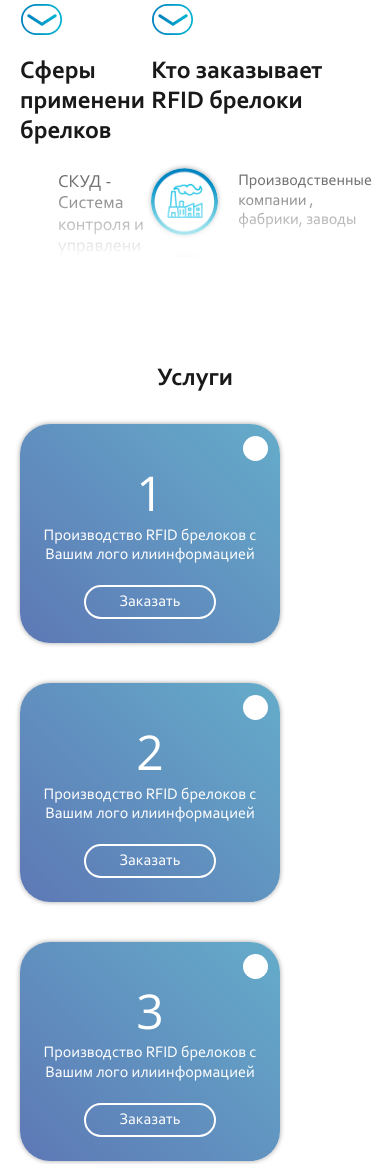
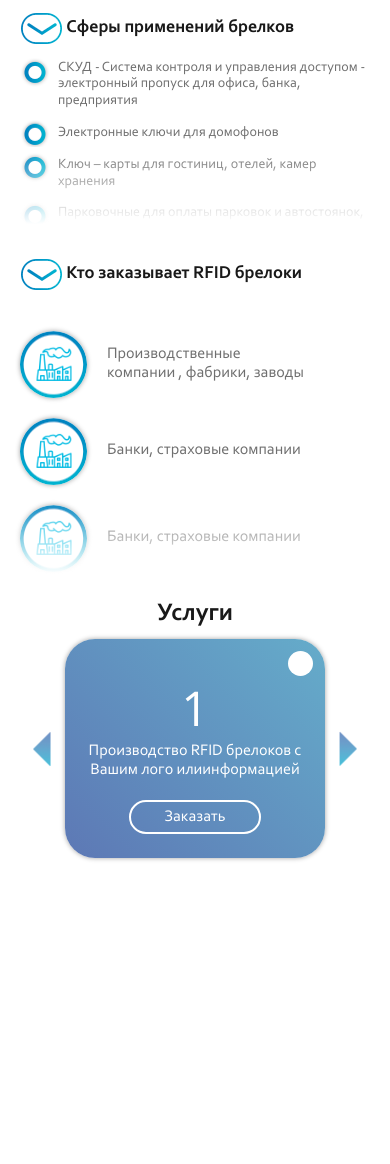
Before and after one commit to fregire/rfid.github.io, a website: page src/index.html in a window 390 px wide. Shown: the part 8959-10123 px from the top of the page. Drawn offline with Linux system fonts and the light colour scheme.

Commit message:
Адаптировал услуги под мобильные

```diff
--- a/src/index.html
+++ b/src/index.html
@@ -501,35 +501,40 @@
 		<section class="services">
 			<div class="services__inner">
 				<h2 class="headline services__headline">Услуги</h2>
-				<ul class="services__list">
-					<li class="services__item" data-screen="Экран - Услуги - Производство RFID брелоков с Вашим лого или информацией">
+				<div class="services__list">
+					<div class="services__item" data-screen="Экран - Услуги - Производство RFID брелоков с Вашим лого или информацией">
+						<div class="services__item-wrap">
 							<span class="services__num">1</span>
 							<p class="services__name">Производство RFID брелоков
 	 с Вашим лого илиинформацией</p>
 							<button class="btn btn--size-sm btn--view-pseudo js-open-popup">Заказать</button>
-					</li>
-					<li class="services__item" data-screen="Производство RFID брелоков
- с Вашим лого или информацией">
-						<span class="services__num">2</span>
+						</div>
+					</div>
+					<div class="services__item" data-screen="Экран - Услуги - Производство RFID брелоков с Вашим лого или информацией">
+						<div class="services__item-wrap">
+							<span class="services__num">1</span>
 							<p class="services__name">Производство RFID брелоков
 	 с Вашим лого илиинформацией</p>
 							<button class="btn btn--size-sm btn--view-pseudo js-open-popup">Заказать</button>
-					</li>
-					<li class="services__item" data-screen="Производство RFID брелоков
- с Вашим лого или информацией">
-						<span class="services__num">3</span>
+						</div>
+					</div>
+					<div class="services__item" data-screen="Экран - Услуги - Производство RFID брелоков с Вашим лого или информацией">
+						<div class="services__item-wrap">
+							<span class="services__num">1</span>
 							<p class="services__name">Производство RFID брелоков
 	 с Вашим лого илиинформацией</p>
 							<button class="btn btn--size-sm btn--view-pseudo js-open-popup">Заказать</button>
-					</li>
-					<li class="services__item" data-screen="Производство RFID брелоков
- с Вашим лого или информацией">
-						<span class="services__num">4</span>
+						</div>
+					</div>
+					<div class="services__item" data-screen="Экран - Услуги - Производство RFID брелоков с Вашим лого или информацией">
+						<div class="services__item-wrap">
+							<span class="services__num">1</span>
 							<p class="services__name">Производство RFID брелоков
 	 с Вашим лого илиинформацией</p>
 							<button class="btn btn--size-sm btn--view-pseudo js-open-popup">Заказать</button>
-					</li>
-				</ul>
+						</div>
+					</div>
+				</div>
 			</div>
 		</section>
 		<section class="sale" data-screen="Экран - Акция">
--- a/src/js/main.js
+++ b/src/js/main.js
@@ -237,4 +237,18 @@ $(document).ready(function(){
 	$(".production__text").click(function(){
 		$(this).toggleClass("production__text--hidden")
 	});
+
+	// Слайдер с услугами
+	$(".services__list").slick({
+		mobileFirst: true,
+		slidesToShow: 1,
+		prevArrow: "<button class='services__arrow slider-arrow slider-arrow--prev' title='Предыдущие услуги'></button>",
+		nextArrow: "<button class='services__arrow slider-arrow slider-arrow--next' title='Следующие услуги'></button>",
+		responsive: [
+			{
+				breakpoint: 425,
+				settings: "unslick"
+			}
+		]
+	})
 });
--- a/src/less/media.less
+++ b/src/less/media.less
@@ -15,6 +15,12 @@
 
 	.projects__list {
 		padding-left: 20px;
+	}
+
+	.applying__content:last-child,
+	.applying__content:first-child {
+		width: 50%;
+		max-width: 50%;
 	}
 
 }
@@ -90,6 +96,12 @@
 	/* Block - model */
 	.model__image {
 		width: 40%;
+	}
+	/* Block - applying */
+	.applying__content:last-child,
+	.applying__content:first-child {
+		width: 100%;
+		max-width: 80%;
 	}
 }
 
@@ -210,6 +222,11 @@
 		margin: 15px auto;
 		width: 400px;
 	}
+
+	/* Block - services */
+	.services__list {
+		justify-content: space-around;
+	}
 }
 
 @media screen and (max-width: 600px){
@@ -287,6 +304,34 @@
 		transform: none;
 
 		z-index: 10;
+	}
+
+	/* Block - applying */
+	.applying__headline {
+		font-size: 18px;
+	}
+
+	.applying__content--hidden:last-child {
+		max-height: 350px;
+	}
+
+	.applying__sphere-list li {
+		font-size: 14px;
+	}
+
+	.applying__content:last-child,
+	.applying__content:first-child {
+		max-width: 100%;
+	}
+
+	.applying__expand-btn {
+		margin: 0;
+	}
+
+	/* Block - list-item */
+	.list__item {
+		-ms-background-position-y: 10%;
+		background-position-y: 10%;
 	}
 }
 
@@ -593,6 +638,26 @@
 	.model-item__btn {
 		margin-left: -5px;
 	}
+
+	/* Block - services */
+	.services__inner {
+		padding: 0 15px 15px;
+	}
+
+	.services__headline {
+		margin: 0;
+	}
+
+	.services__list {
+		display: block;
+		max-width: 280px;
+		margin: 0 auto;
+	}
+
+	.services__item {
+		margin: 0;
+		padding: 10px;
+	}
 }
 
 @media screen and (max-width: @mobileScreenS){
--- a/src/less/style.less
+++ b/src/less/style.less
@@ -1264,6 +1264,7 @@ html {
   padding: 0 15px;
   display: flex;
   justify-content: space-between;
+  flex-wrap: wrap;
 }
 
 .applying__content {
@@ -1381,6 +1382,8 @@ html {
 }
 
 .services__list {
+  position: relative;
+
   padding: 0;
   margin: 30px -15px 0;
   display: flex;
@@ -1390,20 +1393,24 @@ html {
 }
 
 .services__item {
-  position: relative;
-
   width: 260px;
+  margin: 0 20px 40px;
+
+  text-align: center;
+
+}
+
+.services__item-wrap {
+  position: relative;
+
   padding: 40px 20px 24px;
-  margin: 0 20px 40px;
-
-  text-align: center;
 
   background: linear-gradient(45deg, #5d78b5 0%, #65acca 100%);
   box-shadow: 0px 0px 5px 0px rgba(0, 0, 0, 0.37);
   border-radius: 30px;
 }
 
-.services__item:after {
+.services__item-wrap:after {
   position: absolute;
   top: 12px;
   right: 12px;
@@ -1424,6 +1431,22 @@ html {
 
 .services__name {
   margin: 5px 0 20px;
+}
+
+.services__arrow {
+  position: absolute;
+  top: 50%;
+  transform: translateY(-50%);
+
+  background-color: transparent;
+}
+
+.services__arrow.slider-arrow--prev {
+  left: -30px;
+}
+
+.services__arrow.slider-arrow--next {
+  right: -30px;
 }
 
 
```
Also changed, not shown: src/css/media.css, src/css/style.css. Lines whose indentation alone changed are shown as unchanged.
